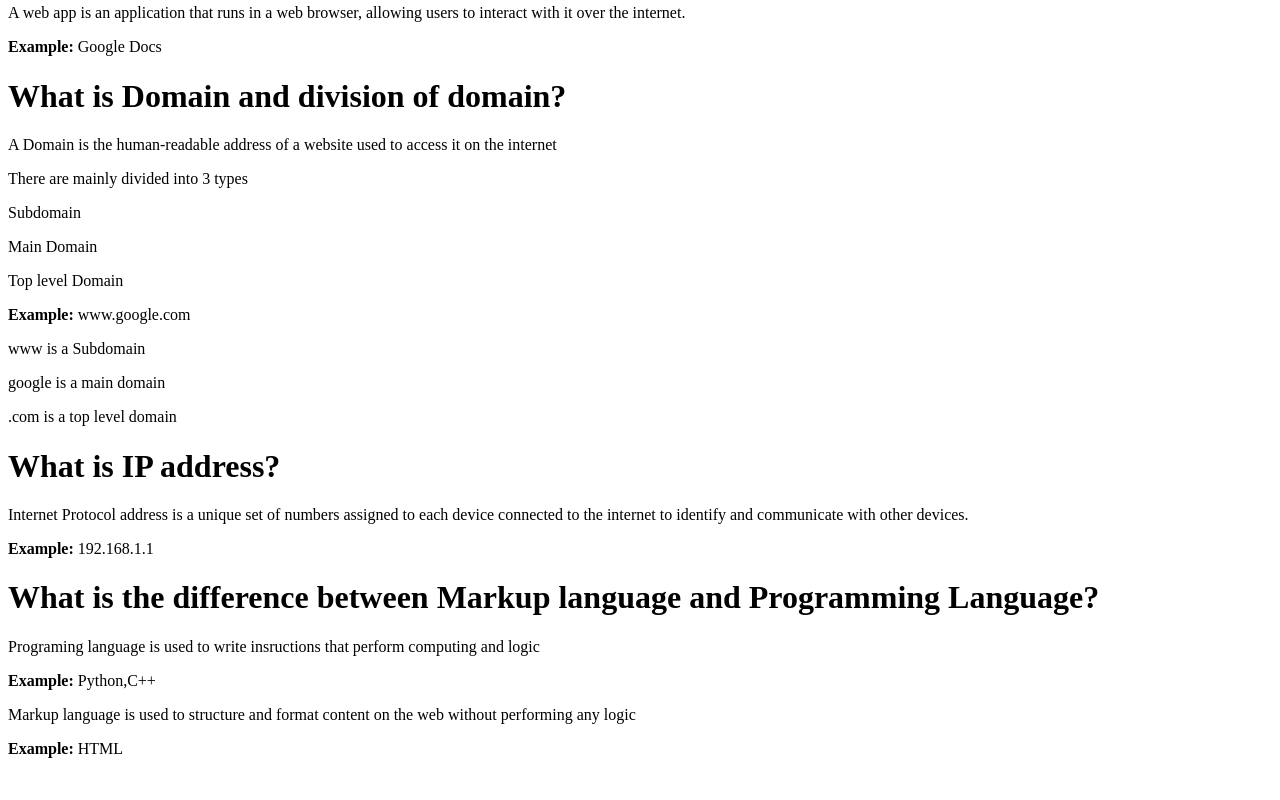
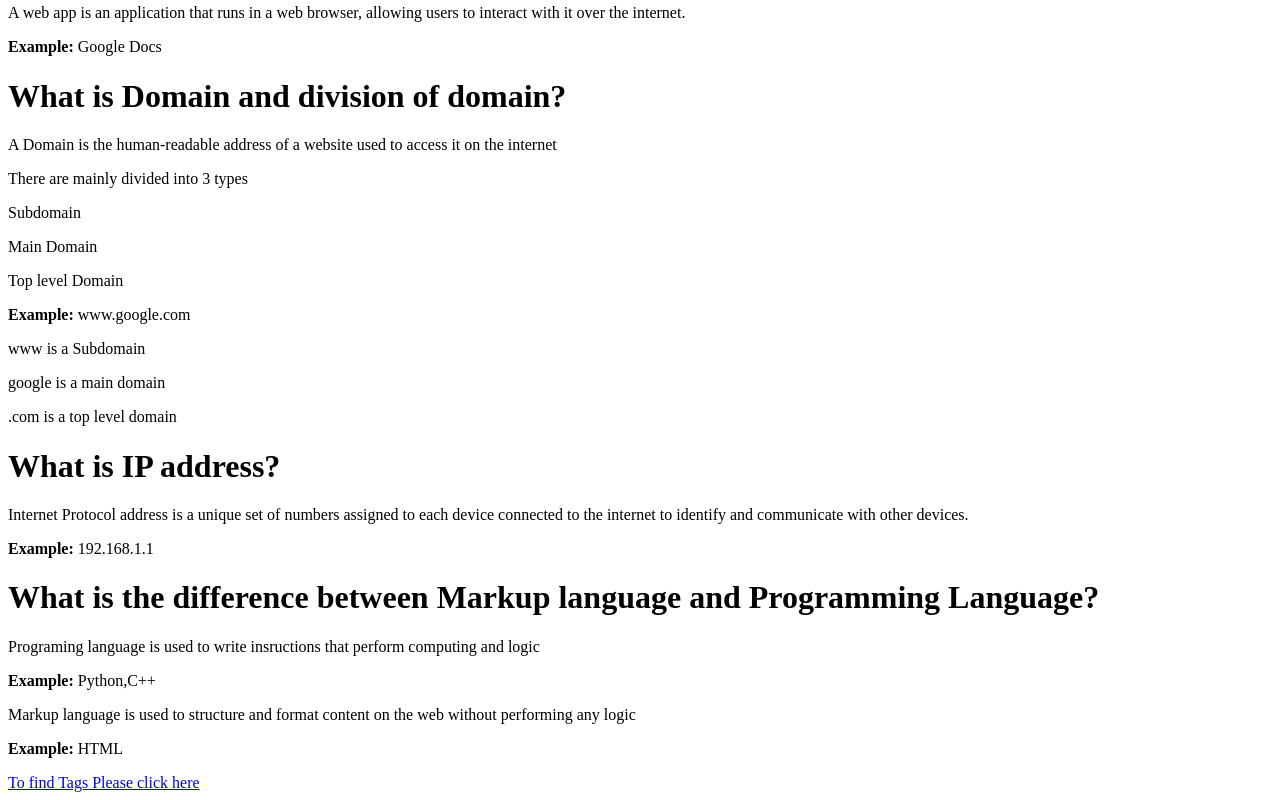
Before and after one commit to Premsaiboga/heading-paragraph, a plain HTML site: page index.html in a window 1280 px wide. Shown: the part 803-1603 px from the top of the page. Before the commit the page ends 1577 px from the top, so only its background shows below. Drawn offline with Linux system fonts and the light colour scheme.

Commit message:
Update and rename Task_1 Q&A.html to index.html

```diff
--- a/Task_1 Q&A.html
+++ b/index.html
@@ -67,5 +67,6 @@
         <p> Markup language is used to structure and format content on the web without performing any logic</p>
         <p><b>Example:</b> HTML</p>
     </div>
+    <a href="./Task_2 Tags.html" target="_blank"> To find Tags Please click here</a>
 </body>
 </html>
```
